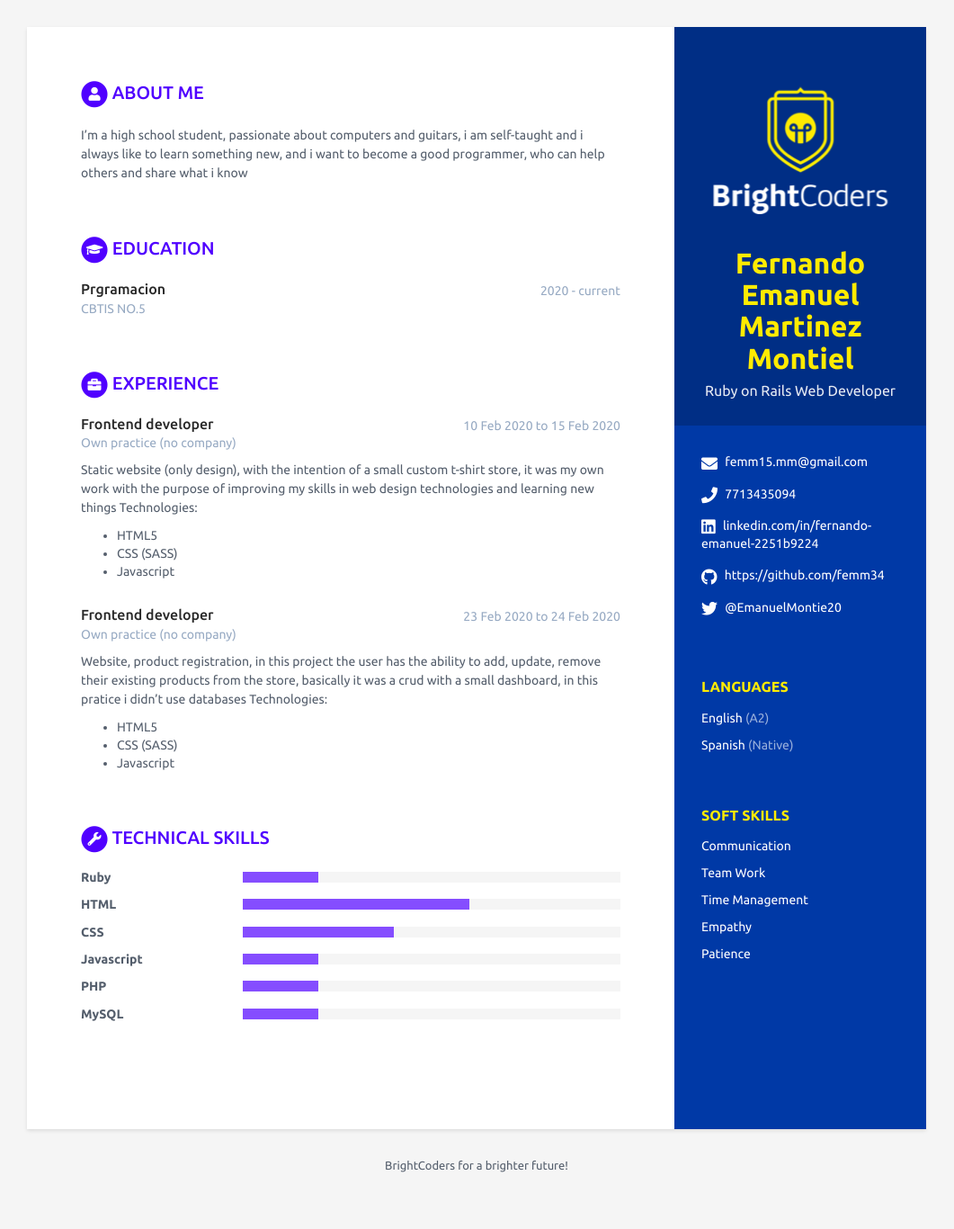
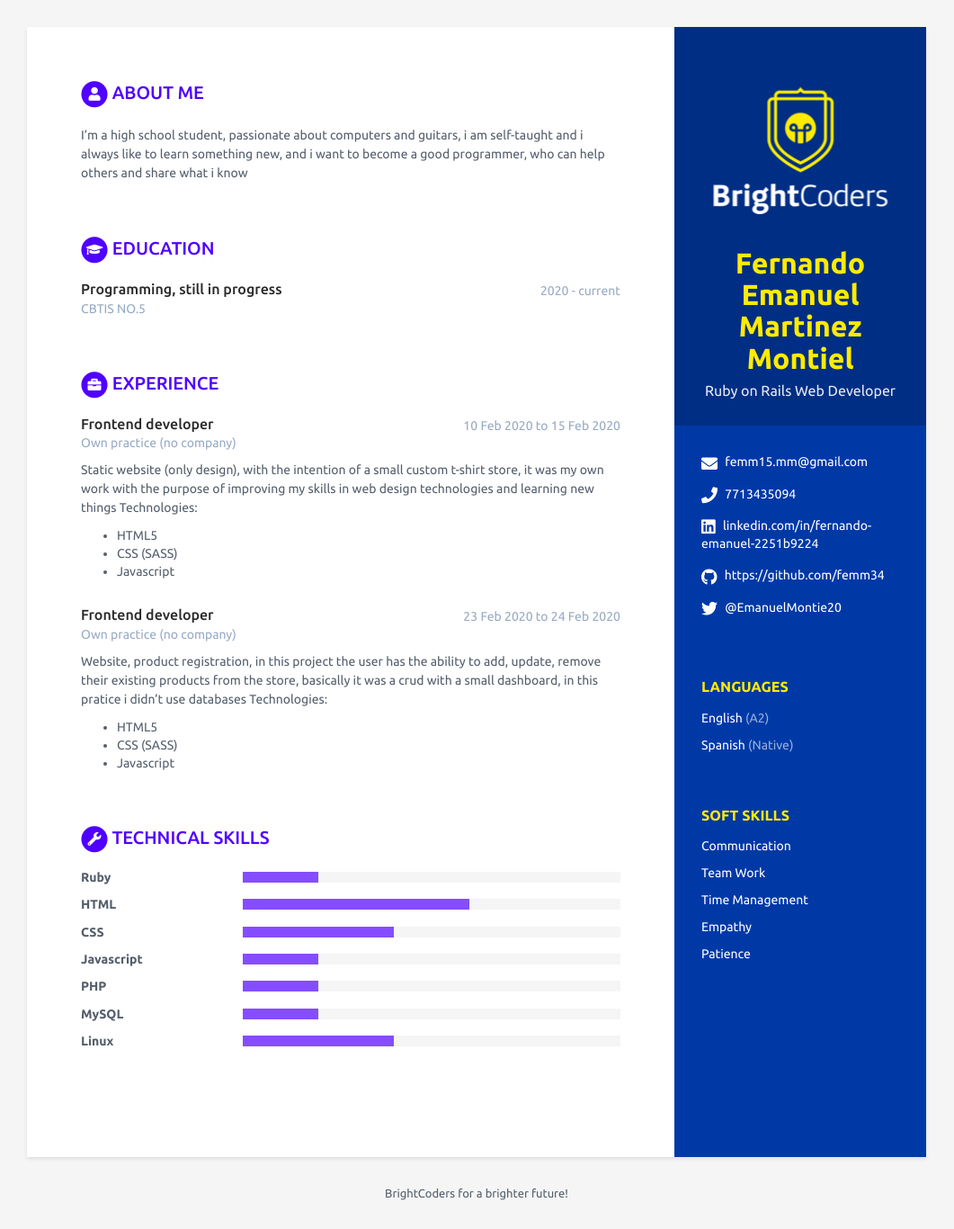
Before and after one commit to BC-MAY-21-ROR/kata-03-scorecard-femm34, a Jekyll site: the page built from index.html, in a window 1280 px wide. Shown: the whole page at 90% size, without its empty margins (110-1171 px from the left). Built offline with Jekyll 4.4.1, drawn with Linux system fonts in a browser that asks for light colours; before the commit the page ends 1336 px from its top, so only the background shows below that.

Commit message:
education section updated

```diff
--- a/_data/data.yml
+++ b/_data/data.yml
@@ -57,7 +57,7 @@ career-profile:
 
 # Registra aquí tus estudios. Agrega o elimina según sea necesario
 educationcomplete:
-  - degree: Prgramacion
+  - degree: Programming, still in progress
     university: CBTIS NO.5
     time: 2020 - current
     details: |
@@ -117,6 +117,9 @@ skills:
     - name: MySQL
       level: 20%
 
+    - name: Linux
+      level: 40%
+
 # NO MODIFICAR
 footer: >
   BrightCoders for a brighter future!
```
